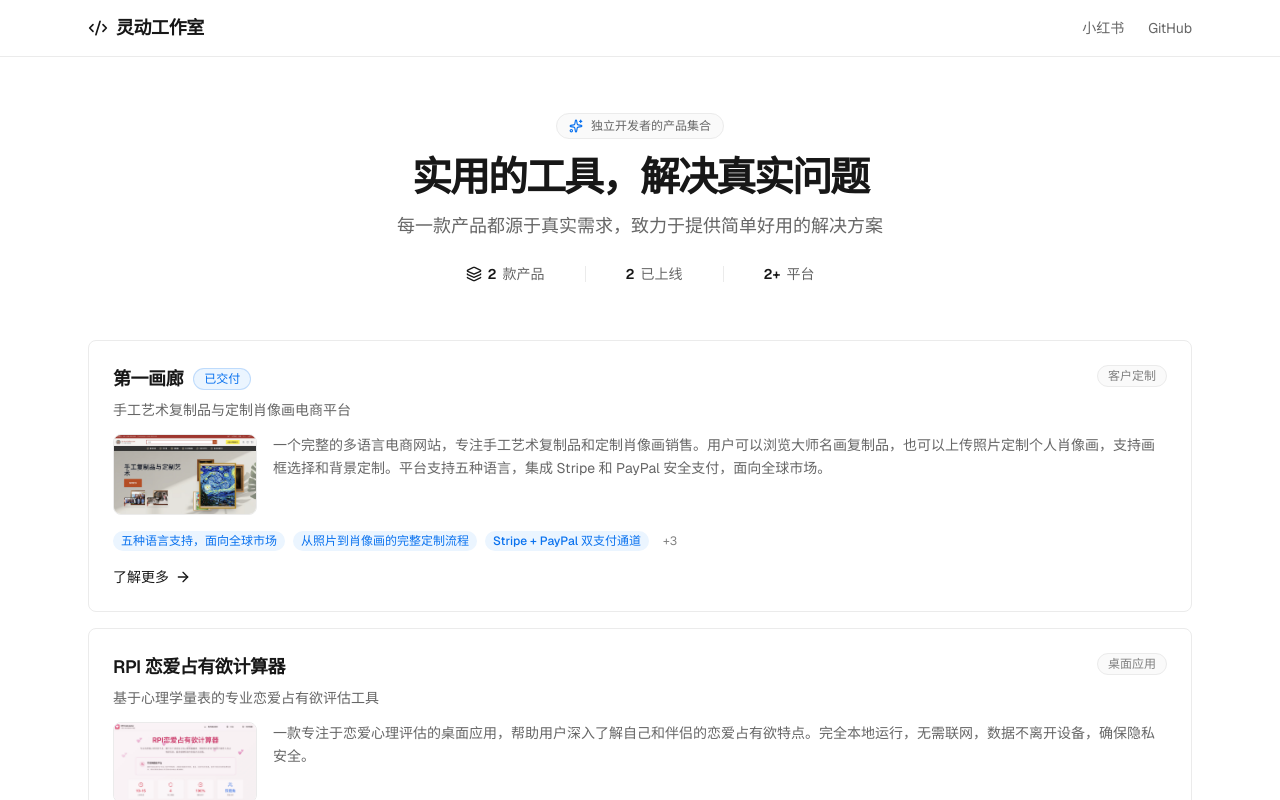
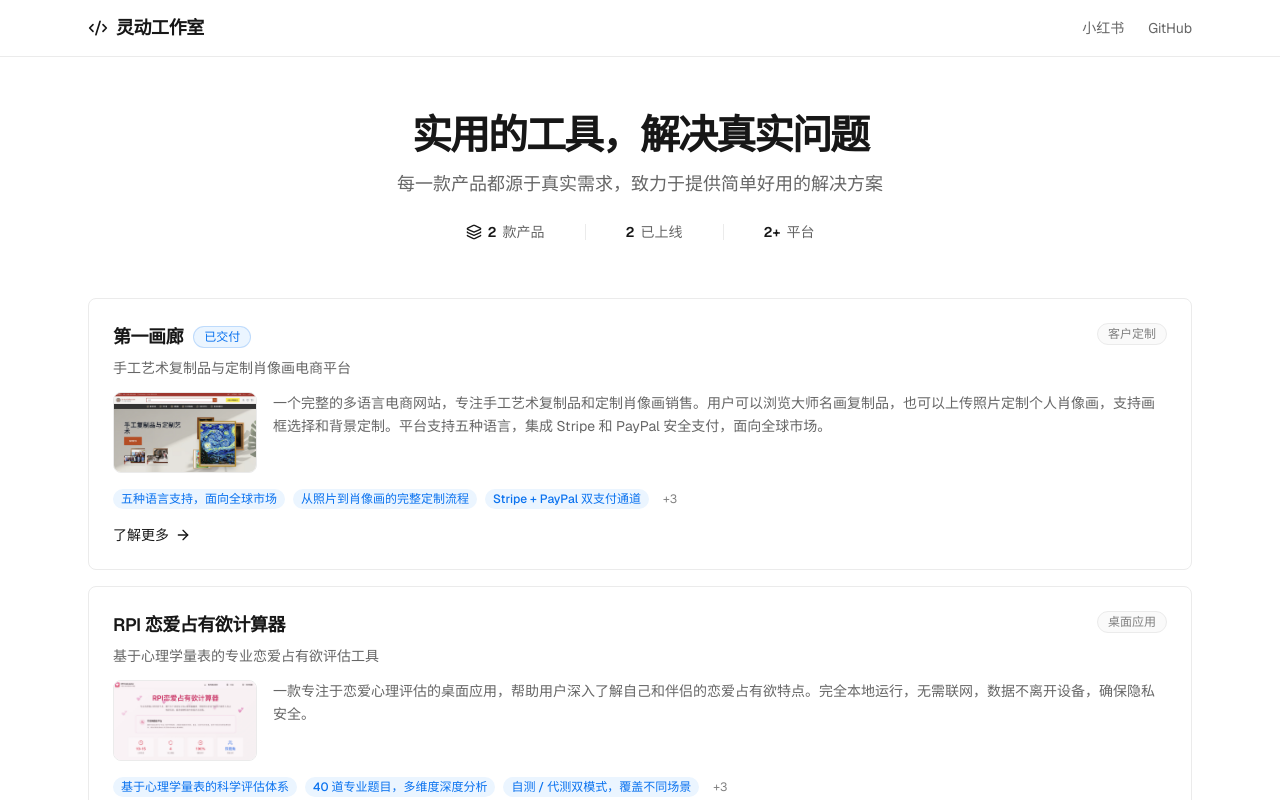
Before and after one commit to liangnan93u16/liangnan93u16.github.io, a React (Vite) app: page /#/ in a window 1280 px wide. Shown: the top 800 px of the page. Built offline with nearby package versions, Linux system fonts and the light colour scheme.

Commit message:
移除 RPI 项目详情页的已完成徽章；移除首页的独立开发者的产品集合标签

```diff
--- a/src/pages/Home.tsx
+++ b/src/pages/Home.tsx
@@ -1,5 +1,5 @@
 import { Link } from "react-router-dom";
-import { ArrowRight, ExternalLink, Layers, Sparkles } from "lucide-react";
+import { ArrowRight, ExternalLink, Layers } from "lucide-react";
 import { projects, onlineStatuses } from "../data/projects";
 import StatusBadge from "../components/StatusBadge";
 
@@ -10,10 +10,6 @@ export default function Home() {
       <section className="pt-10 pb-6 sm:pt-14 sm:pb-8">
         <div className="max-w-6xl mx-auto px-6">
           <div className="text-center mb-6">
-            <div className="inline-flex items-center gap-2 bg-[#fafafa] border border-[#ebebeb] rounded-full px-3 py-1 text-xs text-[#666] mb-4">
-              <Sparkles className="w-3.5 h-3.5 text-[#0a72ef]" />
-              独立开发者的产品集合
-            </div>
             <h1 className="text-3xl sm:text-4xl lg:text-[40px] font-semibold text-[#171717] tracking-[-2px] mb-3 leading-[1.1]">
               实用的工具，解决真实问题
             </h1>
--- a/src/pages/ProjectDetail.tsx
+++ b/src/pages/ProjectDetail.tsx
@@ -69,7 +69,7 @@ export default function ProjectDetail() {
               <span className="text-xs bg-[#fafafa] text-[#666] px-2.5 py-1 rounded-full border border-[#ebebeb]">
                 {project.category}
               </span>
-              <StatusBadge status={project.status} />
+              {project.id !== "rpi-love-calculator" && <StatusBadge status={project.status} />}
               {project.badges?.map((badge) => {
                 const cls =
                   badge === "开源"
```
